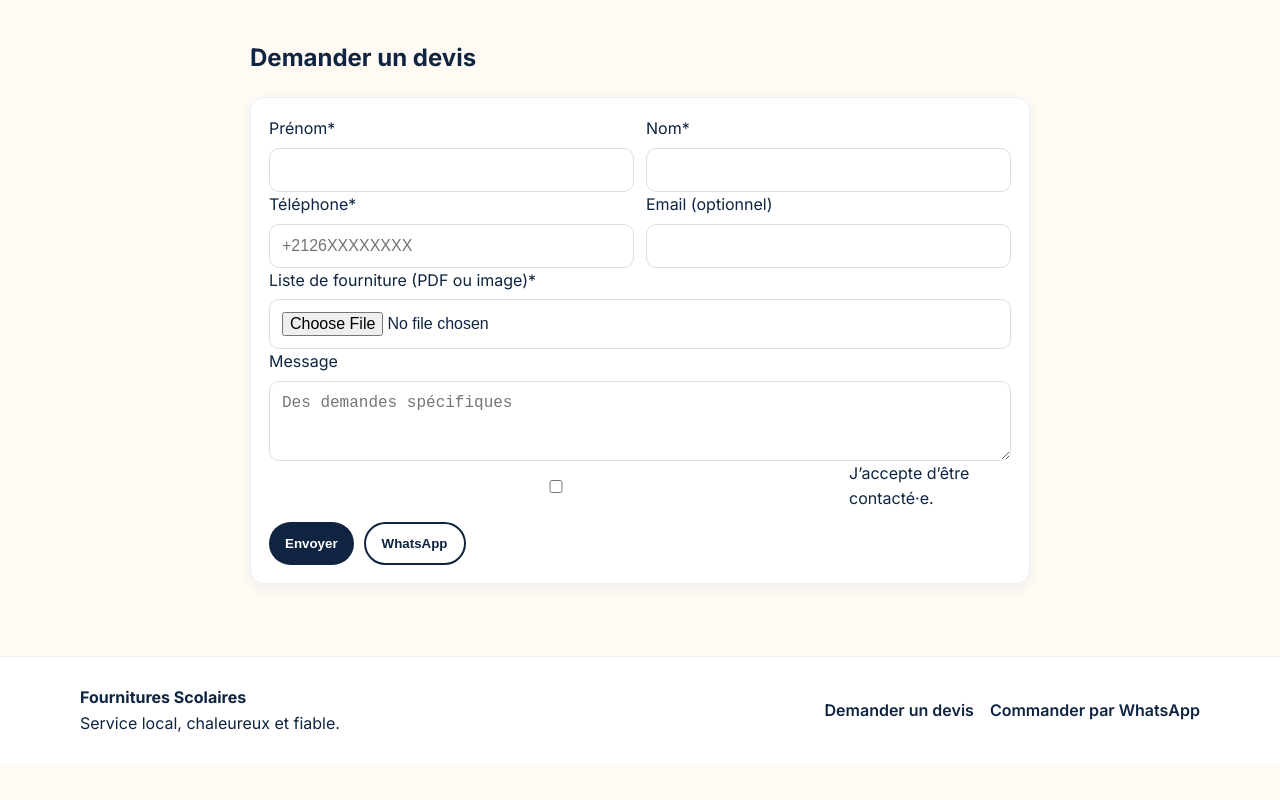
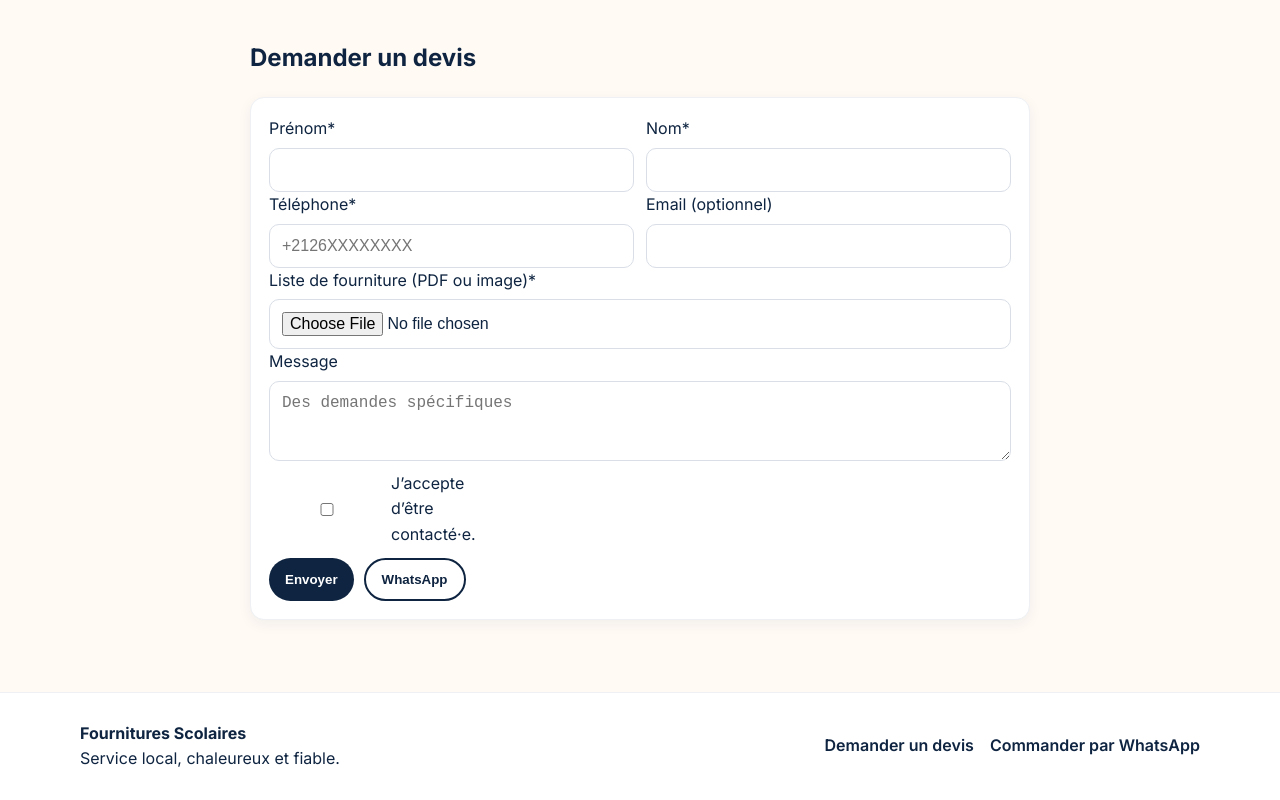
Before and after one commit to Ilyelma/Librairie-test, a website: page index.html in a window 1280 px wide. Shown: the part 1406-2206 px from the top of the page. Before the commit the page ends 2170 px from the top, so only its background shows below. Drawn offline with Linux system fonts and the light colour scheme.

Commit message:
Update styles.css

```diff
--- a/styles.css
+++ b/styles.css
@@ -31,14 +31,13 @@ input:focus,textarea:focus{border-color:var(--brand);box-shadow:0 0 0 3px var(--
 .btn.ghost{background:transparent;color:var(--ink);border:2px solid var(--ink)}.btn:focus-visible{outline:3px solid var(--ring)}
 .site-footer{padding:28px 0;border-top:1px solid #eef0f4;background:#fff}
 .footer-grid{display:grid;grid-template-columns:1.4fr 1fr;align-items:center}.foot-links{display:flex;gap:16px;justify-content:flex-end}.foot-links a{text-decoration:none;color:var(--ink);font-weight:600}
+label.consent {
+  display: inline-flex;
+  align-items: center;
+  gap: 6px;
+  margin-top: 10px;
+}
+label.consent input[type="checkbox"] {
+  margin: 0;
+}
 @media (max-width:900px){.hero-grid{grid-template-columns:1fr;text-align:center}.cta-row{justify-content:center}.cards{grid-template-columns:1fr}.grid-2{grid-template-columns:1fr}.footer-grid{grid-template-columns:1fr;gap:12px}.foot-links{justify-content:flex-start}}
-label.consent {
-  display: flex;
-  align-items: center; /* aligne verticalement */
-  gap: 6px; /* espace entre la case et le texte */
-  cursor: pointer; /* curseur main au survol */
-}
-
-label.consent input[type="checkbox"] {
-  margin: 0; /* supprime marges par défaut */
-}
```
